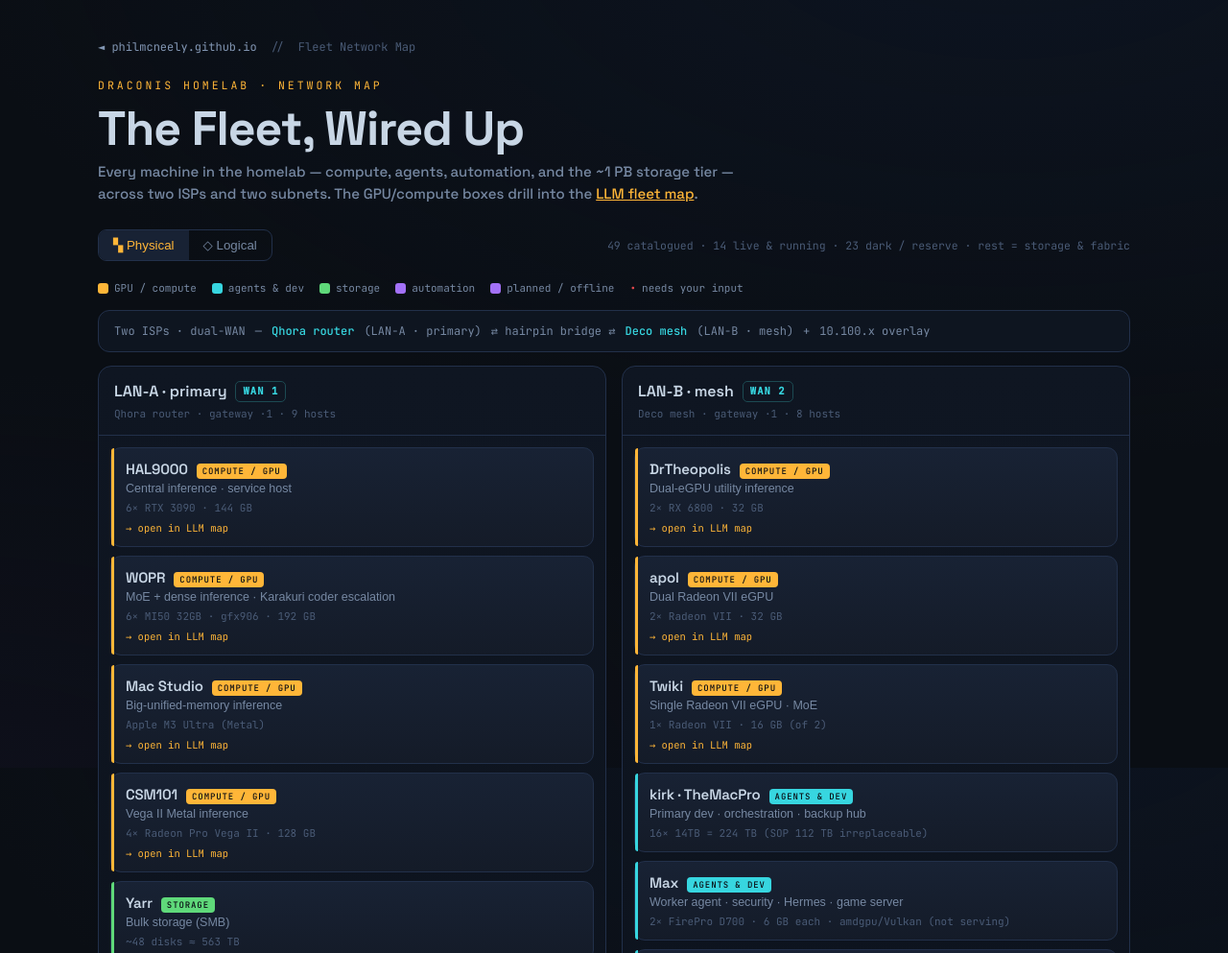
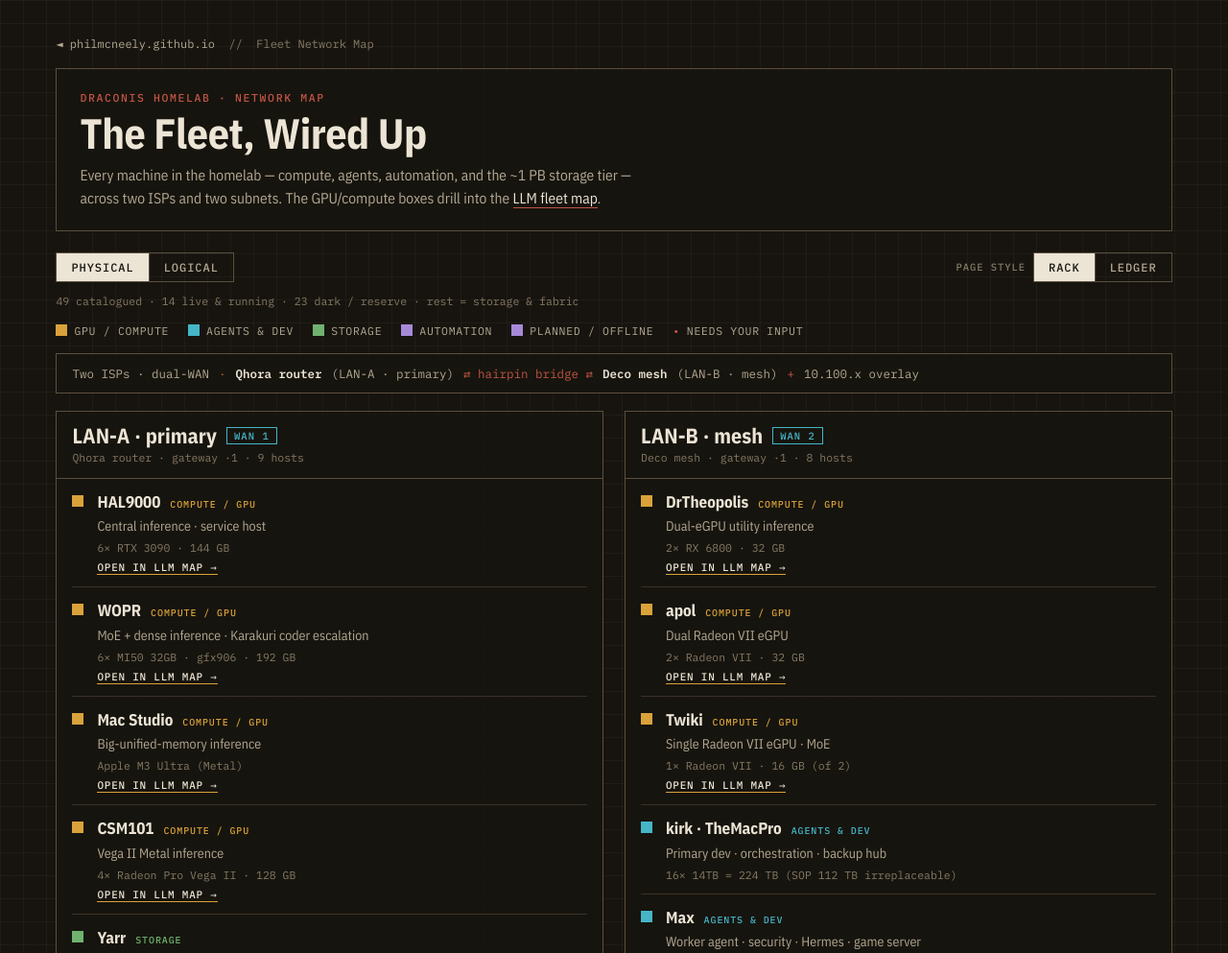
Before and after one commit to philmcneely/draconis-fleet-map, a plain HTML site: page network.html in a window 1280 px wide. Shown: the top 993 px of the page at 96% size. Drawn offline with nearby package versions, Linux system fonts and the light colour scheme.

Commit message:
network: same Rack / Ledger looks and shared switch as the LLM map; node data unchanged

```diff
--- a/network.html
+++ b/network.html
@@ -7,118 +7,163 @@
 <meta name="description" content="The Draconis homelab network — every machine, its subnet and role, the storage tier, and the compute fleet.">
 <link rel="preconnect" href="https://fonts.googleapis.com">
 <link rel="preconnect" href="https://fonts.gstatic.com" crossorigin>
-<link href="https://fonts.googleapis.com/css2?family=Space+Grotesk:wght@500;600;700&family=JetBrains+Mono:wght@400;500&display=swap" rel="stylesheet">
+<link href="https://fonts.googleapis.com/css2?family=Archivo:wdth,wght@62..125,400..900&family=IBM+Plex+Mono:wght@400;500;600&family=IBM+Plex+Sans+Condensed:wght@400;500;600;700&display=swap" rel="stylesheet">
+<script>
+/* same page-style choice as the LLM map: ?look= wins, then the saved choice, then rack */
+(function(){var l=null;try{l=new URLSearchParams(location.search).get('look')||localStorage.getItem('fleetmap-look')}catch(e){}
+document.documentElement.dataset.look=(l==='ledger')?'ledger':'rack';})();
+</script>
 <style>
+  /* palette shared with the LLM map and /systems (warm ink + paper); category colours kept */
   :root{
-    --bg:#0a0e14; --panel:#141b28; --panel2:#182234; --rail:#22304a; --rail2:#2c3d5c;
-    --ink:#c8d6e5; --mut:#7688a2; --dim:#4a5b76;
-    --amber:#ffb638; --cyan:#37d6e0; --green:#5fd97a; --violet:#a371f7; --red:#e5484d; --slate:#8296b3;
-    --mono:'JetBrains Mono',ui-monospace,SFMono-Regular,Menlo,monospace;
-    --disp:'Space Grotesk',system-ui,sans-serif;
+    --ink:#17140f; --line:#3a3227; --line2:#5a4f3e;
+    --paper:#ece4d5; --mut:#b3a892; --dim:#857a65;
+    --ox:#c05545;
+    --amber:#d9a23a; --cyan:#46b5c8; --green:#6fb26f; --violet:#a68ad8; --red:#e0574a; --slate:#9a917f;
+    --mono:'IBM Plex Mono',ui-monospace,SFMono-Regular,Menlo,monospace;
+    --cond:'IBM Plex Sans Condensed','Arial Narrow',sans-serif;
+    --grot:'Archivo','Arial Narrow',sans-serif;
+    color-scheme:dark;
   }
   *{box-sizing:border-box} html,body{margin:0}
-  body{background:var(--bg);color:var(--ink);font-family:var(--disp);line-height:1.5;min-height:100vh;
-    background-image:radial-gradient(1100px 560px at 82% -10%,#12203a55,transparent),radial-gradient(900px 480px at -5% 108%,#1a142e44,transparent);
-    background-attachment:fixed}
-  .wrap{max-width:1120px;margin:0 auto;padding:40px 22px 80px}
+  body{background:var(--ink);color:var(--paper);font:15px/1.5 var(--cond);min-height:100vh;-webkit-font-smoothing:antialiased}
+  [data-look="rack"] body{background-image:linear-gradient(#ece4d50a 1px,transparent 1px),linear-gradient(90deg,#ece4d50a 1px,transparent 1px);background-size:24px 24px}
+  [data-look="ledger"] body{font-family:var(--grot)}
+  .wrap{max-width:1240px;margin:0 auto;padding:clamp(16px,3vw,40px) clamp(16px,3vw,40px) 80px}
   a{color:inherit}
-  .kick{font-family:var(--mono);font-size:11.5px;letter-spacing:.26em;text-transform:uppercase;color:var(--amber);margin:0 0 12px}
-  h1{font-family:var(--disp);font-weight:700;font-size:clamp(30px,5vw,50px);line-height:1.02;letter-spacing:-.02em;margin:0 0 8px}
-  .lede{color:var(--mut);max-width:70ch;margin:0;font-size:15px}
-  .crumb{font-family:var(--mono);font-size:12px;color:var(--dim);margin:0 0 22px}
-  .crumb a{color:var(--slate);text-decoration:none} .crumb a:hover{color:var(--amber)}
-  .toolbar{display:flex;flex-wrap:wrap;gap:10px;align-items:center;margin:26px 0 8px}
-  .seg{display:inline-flex;border:1px solid var(--rail);border-radius:9px;overflow:hidden;font-family:var(--mono);font-size:12.5px}
-  .seg button{background:transparent;color:var(--mut);border:0;padding:8px 15px;cursor:pointer;transition:.14s}
-  .seg button.on{background:var(--panel2);color:var(--amber)}
-  .seg button:not(.on):hover{color:var(--ink)}
-  .count{font-family:var(--mono);font-size:11.5px;color:var(--dim);margin-left:auto}
-  /* subnet columns */
-  .lanes{display:grid;grid-template-columns:1fr 1fr;gap:16px;margin-top:14px}
-  @media(max-width:760px){.lanes{grid-template-columns:1fr}}
-  .lane{border:1px solid var(--rail);border-radius:14px;background:linear-gradient(180deg,#0f1622,#0c121c);overflow:hidden}
-  .lanehead{padding:14px 16px;border-bottom:1px solid var(--rail);display:flex;flex-direction:column;gap:3px}
-  .lanehead .gw{font-family:var(--mono);font-size:11px;color:var(--dim)}
-  .lanehead .nm{font-family:var(--disp);font-weight:600;font-size:16px;display:flex;align-items:center;gap:9px}
-  .lanehead .wan{font-family:var(--mono);font-size:10.5px;letter-spacing:.1em;text-transform:uppercase;color:var(--cyan);
-    border:1px solid #1c4a52;border-radius:5px;padding:2px 7px}
-  .nodes{padding:12px;display:flex;flex-direction:column;gap:9px}
-  .node{position:relative;display:block;width:100%;text-align:left;cursor:pointer;color:inherit;text-decoration:none;
-    background:linear-gradient(180deg,var(--panel2),var(--panel));border:1px solid var(--rail);border-radius:11px;
-    padding:12px 13px 12px 15px;transition:border-color .15s,transform .15s}
-  .node::before{content:"";position:absolute;left:0;top:0;bottom:0;width:3px;border-radius:11px 0 0 11px;background:var(--ac,var(--slate))}
-  .node:hover{border-color:var(--rail2);transform:translateY(-1px)}
-  .node:focus-visible{outline:2px solid var(--cyan);outline-offset:2px}
-  .nrow{display:flex;align-items:baseline;gap:9px;flex-wrap:wrap}
-  .nname{font-family:var(--disp);font-weight:600;font-size:15px;letter-spacing:-.01em}
-  .ntag{font-family:var(--mono);font-size:9px;letter-spacing:.1em;text-transform:uppercase;color:var(--bg);
-    background:var(--ac,var(--slate));border-radius:4px;padding:2px 6px;font-weight:500}
-  .nrole{color:var(--mut);font-size:12.5px;margin-top:3px}
-  .nmeta{font-family:var(--mono);font-size:11px;color:var(--dim);margin-top:6px;display:flex;flex-wrap:wrap;gap:3px 12px}
-  .nmeta b{color:var(--slate);font-weight:400}
-  .drill{font-family:var(--mono);font-size:10.5px;color:var(--amber);margin-top:7px}
-  .badge{font-family:var(--mono);font-size:9.5px;padding:1px 6px;border-radius:4px;border:1px solid currentColor;margin-left:2px}
-  .b-off{color:#c96} .b-plan{color:var(--violet)} .b-multi{color:var(--cyan)}
-  /* group trays */
-  .tray{margin-top:16px;border:1px dashed var(--rail2);border-radius:14px;padding:14px 16px;background:#0c121c88}
-  .tray h3{font-family:var(--mono);font-size:11px;letter-spacing:.18em;text-transform:uppercase;color:var(--dim);margin:0 0 12px;font-weight:500}
-  .tray.dark .node{opacity:.6;filter:saturate(.65)} .tray.dark .node:hover{opacity:1;filter:none}
-  .traygrid{display:grid;grid-template-columns:repeat(auto-fill,minmax(210px,1fr));gap:9px}
+  button{font:inherit;color:inherit}
+  :focus-visible{outline:2px solid var(--ox);outline-offset:2px}
+  .crumb{font:12px var(--mono);color:var(--dim);margin:0 0 18px}
+  .crumb a{color:var(--mut);text-decoration:none} .crumb a:hover{color:var(--paper)}
+  .kick{font:500 11.5px var(--mono);letter-spacing:.14em;text-transform:uppercase;color:var(--ox);margin:0 0 8px}
+  h1{margin:0 0 10px;line-height:.95}
+  [data-look="rack"] h1{font:700 44px/1 var(--cond);letter-spacing:-.01em}
+  [data-look="ledger"] h1{font-family:var(--grot);font-stretch:68%;font-weight:900;font-size:clamp(52px,8vw,112px);letter-spacing:-.03em;text-transform:uppercase;line-height:.86}
+  .lede{color:var(--mut);max-width:72ch;margin:0;font-size:15.5px}
+  .lede a{color:var(--paper);text-decoration:none;border-bottom:1px solid var(--ox)}
+  .head{padding-bottom:18px}
+  [data-look="rack"] .head{border:1.5px solid var(--line2);padding:22px 24px;background:#17140fd9}
+  [data-look="ledger"] .head{border-bottom:6px solid var(--paper)}
+  /* toolbar: view toggle + page style switch */
+  .toolbar{display:flex;flex-wrap:wrap;gap:12px 18px;align-items:center;margin:22px 0 6px}
+  .seg,.look{display:inline-flex;border:1.5px solid var(--line2)}
+  .seg button,.look button{background:none;border:0;padding:7px 15px;cursor:pointer;font:500 12px var(--mono);letter-spacing:.08em;text-transform:uppercase;color:var(--mut)}
+  .seg button+button,.look button+button{border-left:1.5px solid var(--line2)}
+  .seg button.on,.look button[aria-checked="true"]{background:var(--paper);color:var(--ink)}
+  .seg button:not(.on):hover,.look button[aria-checked="false"]:hover{color:var(--paper)}
+  [data-look="ledger"] .seg,[data-look="ledger"] .look{border:2px solid var(--paper)}
+  [data-look="ledger"] .seg button+button,[data-look="ledger"] .look button+button{border-left:2px solid var(--paper)}
+  .lookctl{display:flex;align-items:center;gap:8px;margin-left:auto}
+  .lookctl .k{font:500 10.5px var(--mono);text-transform:uppercase;letter-spacing:.09em;color:var(--dim)}
+  .count{font:11.5px var(--mono);color:var(--dim);flex-basis:100%}
+  /* category swatches */
   .c-compute{--ac:var(--amber)} .c-agent{--ac:var(--cyan)} .c-storage{--ac:var(--green)}
   .c-auto{--ac:var(--violet)} .c-gear{--ac:var(--slate)} .c-planned{--ac:var(--violet)} .c-legacy{--ac:var(--dim)}
-  /* legend */
-  .legend{display:flex;flex-wrap:wrap;gap:6px 16px;margin:20px 0 4px;font-family:var(--mono);font-size:11px;color:var(--mut)}
-  .legend .k{display:inline-flex;align-items:center;gap:6px}
-  .sw{width:11px;height:11px;border-radius:3px;display:inline-block}
-  .fabric{margin:14px 0 0;padding:12px 16px;border:1px solid var(--rail);border-radius:12px;background:#0e1520;
-    font-family:var(--mono);font-size:12px;color:var(--mut);display:flex;flex-wrap:wrap;gap:6px 10px;align-items:center}
-  .fabric b{color:var(--cyan);font-weight:500}
+  .legend{display:flex;flex-wrap:wrap;gap:8px 20px;margin:16px 0 4px;font:11.5px var(--mono);text-transform:uppercase;letter-spacing:.06em;color:var(--mut)}
+  .legend .k{display:inline-flex;align-items:center;gap:7px}
+  .sw{width:12px;height:12px;display:inline-block;flex:none}
+  .todo{color:var(--red)}
+  /* fabric line */
+  .fabric{margin:16px 0 0;padding:12px 0;font:12.5px var(--mono);color:var(--mut);display:flex;flex-wrap:wrap;gap:6px 10px;align-items:center}
+  .fabric b{color:var(--paper);font-weight:600}
+  .fabric .ar{color:var(--ox)}
+  [data-look="rack"] .fabric{border:1.5px solid var(--line2);padding:12px 16px;background:#17140fe6}
+  [data-look="ledger"] .fabric{border-top:2px solid var(--paper);border-bottom:1px solid var(--line2)}
+  /* subnet columns */
+  .lanes{display:grid;grid-template-columns:1fr 1fr;gap:0 28px;margin-top:18px}
+  @media(max-width:760px){.lanes{grid-template-columns:1fr;gap:22px}}
+  .lanehead{padding:12px 0 10px;display:flex;flex-direction:column;gap:4px}
+  .lanehead .nm{display:flex;align-items:center;gap:10px;flex-wrap:wrap}
+  .lanehead .gw{font:11.5px var(--mono);color:var(--dim)}
+  .lanehead .wan{font:500 10.5px var(--mono);letter-spacing:.1em;text-transform:uppercase;color:var(--cyan);border:1px solid var(--cyan);padding:1px 7px}
+  [data-look="rack"] .lanes{gap:0 22px}
+  [data-look="rack"] .lane{border:1.5px solid var(--line2);background:#17140fe6;align-self:start}
+  [data-look="rack"] .lanehead{padding:14px 16px;border-bottom:1.5px solid var(--line2)}
+  [data-look="rack"] .lanehead .nm{font:700 22px/1 var(--cond)}
+  [data-look="ledger"] .lanehead{border-bottom:2px solid var(--paper)}
+  [data-look="ledger"] .lanehead .nm{font-family:var(--grot);font-stretch:68%;font-weight:900;font-size:34px;text-transform:uppercase;letter-spacing:-.02em;line-height:1}
+  .nodes{display:flex;flex-direction:column}
+  /* one machine = one row */
+  .node{display:grid;grid-template-columns:14px 1fr;column-gap:12px;width:100%;text-align:left;cursor:pointer;background:none;border:0;border-bottom:1px solid var(--line);padding:12px 4px 12px 0}
+  .node::before{content:"";grid-row:1 / span 4;width:12px;height:12px;margin-top:5px;background:var(--ac,var(--slate))}
+  .node > *{grid-column:2}
+  .node:hover{background:#ece4d50a}
+  [data-look="rack"] .nodes{padding:0 16px}
+  [data-look="rack"] .node:last-child{border-bottom:0}
+  .nrow{display:flex;align-items:baseline;gap:10px;flex-wrap:wrap}
+  .nname{font-weight:700;font-size:17px;letter-spacing:-.005em}
+  [data-look="ledger"] .nname{font-size:16px}
+  .ntag{font:500 10px var(--mono);letter-spacing:.09em;text-transform:uppercase;color:var(--ac,var(--slate))}
+  .nrole{color:var(--mut);font-size:14px;margin-top:2px}
+  .nmeta{font:11.5px var(--mono);color:var(--dim);margin-top:4px;display:flex;flex-wrap:wrap;gap:3px 10px}
+  .nmeta b{color:var(--mut);font-weight:400}
+  .drill{font:500 11px var(--mono);text-transform:uppercase;letter-spacing:.07em;color:var(--paper);margin-top:6px;justify-self:start;border-bottom:1px solid var(--amber)}
+  .badge{font:10px var(--mono);text-transform:uppercase;letter-spacing:.06em;padding:0 6px;border:1px solid currentColor;margin-left:2px}
+  .b-off{color:#d79a6a} .b-plan{color:var(--violet)} .b-multi{color:var(--cyan)}
+  /* trays: rack gear, dark reserve, legacy */
+  .tray{margin-top:30px}
+  .tray h3{font:500 11px var(--mono);letter-spacing:.12em;text-transform:uppercase;color:var(--dim);margin:0 0 6px;padding-bottom:8px}
+  [data-look="rack"] .tray{border:1.5px dashed var(--line2);padding:14px 16px;background:#17140fcc}
+  [data-look="rack"] .tray h3{border-bottom:1px solid var(--line2)}
+  [data-look="ledger"] .tray h3{border-bottom:2px solid var(--paper);color:var(--mut)}
+  .tray.dark .node{opacity:.62} .tray.dark .node:hover{opacity:1}
+  .traygrid{display:grid;grid-template-columns:repeat(auto-fill,minmax(250px,1fr));column-gap:24px}
   /* logical view */
-  .logical{margin-top:14px;display:grid;gap:14px}
-  .lcard{border:1px solid var(--rail);border-radius:14px;background:linear-gradient(180deg,#0f1622,#0c121c);padding:16px 18px}
-  .lcard h3{font-family:var(--disp);font-weight:600;font-size:16px;margin:0 0 4px;display:flex;align-items:center;gap:9px}
-  .lcard .sub{color:var(--mut);font-size:13px;margin:0 0 12px}
-  .chips{display:flex;flex-wrap:wrap;gap:7px}
-  .chip{font-family:var(--mono);font-size:11.5px;color:var(--ink);background:var(--panel2);border:1px solid var(--rail);
-    border-radius:7px;padding:5px 10px}
-  .chip.pub{border-color:#2c5c3d;color:#8fe0a8} .chip.gate{border-color:#4a3c6b;color:#c3b3e6}
-  .flow{font-family:var(--mono);font-size:12.5px;color:var(--mut);line-height:1.9}
-  .flow b{color:var(--amber);font-weight:500} .flow .ar{color:var(--dim)}
+  .logical{margin-top:18px;display:grid;gap:26px}
+  .lcard{padding:0 0 18px}
+  [data-look="rack"] .lcard{border:1.5px solid var(--line2);background:#17140fe6;padding:18px 20px}
+  [data-look="ledger"] .lcard{border-bottom:2px solid var(--paper)}
+  .lcard h3{margin:0 0 6px;display:flex;align-items:center;gap:10px}
+  [data-look="rack"] .lcard h3{font:700 22px/1.1 var(--cond)}
+  [data-look="ledger"] .lcard h3{font-family:var(--grot);font-stretch:68%;font-weight:900;font-size:32px;text-transform:uppercase;letter-spacing:-.02em}
+  .lcard .sub{color:var(--mut);font-size:14.5px;margin:0 0 14px;max-width:80ch}
+  .chips{display:flex;flex-wrap:wrap;gap:6px}
+  .chip{font:12px var(--mono);color:var(--paper);border:1px solid var(--line2);padding:4px 9px}
+  .chip.pub{border-color:var(--green);color:var(--green)} .chip.gate{border-color:var(--violet);color:var(--violet)}
+  .flow{font:13px/2 var(--mono);color:var(--mut)}
+  .flow b{color:var(--paper);font-weight:600} .flow .ar{color:var(--dim)}
   /* detail drawer */
-  .scrim{position:fixed;inset:0;background:#04060acc;opacity:0;pointer-events:none;transition:.18s;z-index:5}
+  .scrim{position:fixed;inset:0;background:#0b0907cc;opacity:0;pointer-events:none;transition:opacity .18s;z-index:5}
   .scrim.on{opacity:1;pointer-events:auto}
-  .drawer{position:fixed;top:0;right:0;bottom:0;width:min(440px,92vw);background:linear-gradient(180deg,#101825,#0b111a);
-    border-left:1px solid var(--rail2);transform:translateX(100%);transition:.22s;z-index:6;overflow-y:auto;padding:26px 24px 40px}
+  .drawer{position:fixed;top:0;right:0;bottom:0;width:min(460px,92vw);background:var(--ink);border-left:2px solid var(--line2);transform:translateX(100%);transition:transform .22s;z-index:6;overflow-y:auto;padding:26px 24px 40px}
   .drawer.on{transform:none}
-  .drawer .x{position:absolute;top:16px;right:18px;background:transparent;border:0;color:var(--mut);font-size:22px;cursor:pointer;font-family:var(--mono)}
-  .drawer .x:hover{color:var(--ink)}
-  .dkick{font-family:var(--mono);font-size:10.5px;letter-spacing:.2em;text-transform:uppercase;color:var(--ac,var(--amber));margin:0 0 6px}
-  .drawer h2{font-family:var(--disp);font-weight:700;font-size:26px;margin:0 0 4px;letter-spacing:-.02em}
-  .drawer .drole{color:var(--mut);font-size:14px;margin:0 0 18px}
-  .specrow{display:flex;justify-content:space-between;gap:16px;padding:9px 0;border-bottom:1px solid var(--rail);font-size:13.5px}
-  .specrow .sk{font-family:var(--mono);font-size:10.5px;letter-spacing:.08em;text-transform:uppercase;color:var(--dim)}
-  .specrow .sv{color:var(--ink);text-align:right;font-variant-numeric:tabular-nums}
-  .ddesc{margin:16px 0 0;font-size:13.5px;line-height:1.6;color:var(--mut)}
-  .dlink{display:inline-block;margin-top:18px;font-family:var(--mono);font-size:12.5px;color:var(--amber);text-decoration:none;
-    border:1px solid #4a3a18;border-radius:8px;padding:8px 13px}
-  .dlink:hover{background:#1a1408}
-  footer{margin-top:44px;font-family:var(--mono);font-size:11.5px;color:var(--dim);display:flex;gap:16px;flex-wrap:wrap}
-  footer a{color:var(--mut);text-decoration:none;border-bottom:1px solid var(--rail)} footer a:hover{color:var(--cyan)}
-  .todo{color:var(--red)}
+  @media(prefers-reduced-motion:reduce){.drawer,.scrim{transition:none}}
+  .drawer .x{position:absolute;top:14px;right:16px;background:none;border:1.5px solid var(--line2);color:var(--mut);font:16px var(--mono);cursor:pointer;width:34px;height:34px}
+  .drawer .x:hover{color:var(--paper)}
+  .dkick{font:500 10.5px var(--mono);letter-spacing:.14em;text-transform:uppercase;margin:0 0 6px}
+  .drawer h2{margin:0 0 4px;font:700 30px/1.05 var(--cond)}
+  [data-look="ledger"] .drawer h2{font-family:var(--grot);font-stretch:68%;font-weight:900;font-size:40px;text-transform:uppercase;letter-spacing:-.02em}
+  .drawer .drole{color:var(--mut);font-size:15px;margin:0 0 16px}
+  .specrow{display:flex;justify-content:space-between;gap:16px;padding:9px 0;border-bottom:1px solid var(--line);font-size:14px}
+  .specrow .sk{font:500 10.5px var(--mono);letter-spacing:.08em;text-transform:uppercase;color:var(--dim)}
+  .specrow .sv{text-align:right;font-variant-numeric:tabular-nums}
+  .ddesc{margin:16px 0 0;font-size:14.5px;line-height:1.6;color:var(--mut)}
+  .dlink{display:inline-block;margin-top:18px;font:500 12px var(--mono);text-transform:uppercase;letter-spacing:.07em;color:var(--ink);background:var(--paper);text-decoration:none;padding:9px 14px}
+  .dlink:hover{background:var(--amber)}
+  footer{margin-top:44px;font:11.5px var(--mono);color:var(--dim);display:flex;gap:16px;flex-wrap:wrap}
+  footer a{color:var(--mut);text-decoration:none;border-bottom:1px solid var(--line2)} footer a:hover{color:var(--paper)}
+  @media(max-width:760px){.lookctl{margin-left:0}[data-look="rack"] .head{padding:18px}}
 </style>
 </head>
 <body>
 <div class="wrap">
   <p class="crumb"><a href="https://philmcneely.github.io/">◄ philmcneely.github.io</a> &nbsp;//&nbsp; Fleet Network Map</p>
+  <header class="head">
   <p class="kick">Draconis Homelab · Network Map</p>
   <h1>The Fleet, Wired Up</h1>
-  <p class="lede">Every machine in the homelab — compute, agents, automation, and the ~1 PB storage tier — across two ISPs and two subnets. The GPU/compute boxes drill into the <a href="index.html" style="color:var(--amber)">LLM fleet map</a>.</p>
+  <p class="lede">Every machine in the homelab — compute, agents, automation, and the ~1 PB storage tier — across two ISPs and two subnets. The GPU/compute boxes drill into the <a href="index.html">LLM fleet map</a>.</p>
+  </header>
 
   <div class="toolbar">
     <div class="seg" role="tablist">
-      <button id="tPhys" class="on" onclick="setView('phys')">▚ Physical</button>
-      <button id="tLog" onclick="setView('log')">◇ Logical</button>
+      <button id="tPhys" class="on" onclick="setView('phys')">Physical</button>
+      <button id="tLog" onclick="setView('log')">Logical</button>
     </div>
+    <div class="lookctl"><span class="k" id="lookLabel">Page style</span>
+      <div class="look" role="radiogroup" aria-labelledby="lookLabel">
+        <button type="button" role="radio" data-look="rack" aria-checked="true">Rack</button>
+        <button type="button" role="radio" data-look="ledger" aria-checked="false">Ledger</button>
+      </div></div>
     <span class="count" id="count"></span>
   </div>
 
@@ -315,7 +360,7 @@ function metaLine(n){
 }
 function nodeCard(n){
   const cls=CATCLS[n.cat]||'c-gear';
-  const drill=n.link?'<div class="drill">→ open in LLM map</div>':'';
+  const drill=n.link?'<div class="drill">open in LLM map →</div>':'';
   const todo=n.todo?' <span class="todo">•</span>':'';
   return `<button class="node ${cls}" onclick="openD('${n.id}')">
     <div class="nrow"><span class="nname">${esc(n.name)}${todo}</span>
@@ -327,7 +372,7 @@ function nodeCard(n){
 function renderPhysical(){
   // fabric summary
   document.getElementById('fabric').innerHTML =
-    `<span>Two ISPs · dual-WAN</span><span class="ar">—</span>`+
+    `<span>Two ISPs · dual-WAN</span><span class="ar">·</span>`+
     `<b>${esc(GEAR.A.router)}</b> <span>(${esc(GEAR.A.name)})</span>`+
     `<span class="ar">⇄ hairpin bridge ⇄</span>`+
     `<b>${esc(GEAR.B.router)}</b> <span>(${esc(GEAR.B.name)})</span>`+
@@ -351,10 +396,10 @@ function renderPhysical(){
   // planned tray
   const planned=N.filter(n=>n.cat==='planned');
   document.getElementById('trayPlanned').innerHTML =
-    `<h3>◐ Dark reserve — enterprise iron, powered down / not yet deployed</h3><div class="traygrid">${planned.map(nodeCard).join('')}</div>`;
+    `<h3>Dark reserve — enterprise iron, powered down / not yet deployed</h3><div class="traygrid">${planned.map(nodeCard).join('')}</div>`;
   const legacy=N.filter(n=>n.cat==='legacy');
   document.getElementById('trayLegacy').innerHTML =
-    `<h3>◐ Dark / legacy — powered down or unassigned</h3><div class="traygrid">${legacy.map(nodeCard).join('')}</div>`
+    `<h3>Dark / legacy — powered down or unassigned</h3><div class="traygrid">${legacy.map(nodeCard).join('')}</div>`
     + `<p style="font-family:var(--mono);font-size:11px;color:var(--dim);margin:12px 0 0">+ additional dark equipment on hand, not individually catalogued.</p>`;
 }
 
@@ -427,6 +472,13 @@ function setView(v){
 }
 
 renderLegend(); renderPhysical(); renderLogical();
+function setLook(l){
+  document.documentElement.dataset.look=l;
+  document.querySelectorAll('.look button').forEach(b=>b.setAttribute('aria-checked',String(b.dataset.look===l)));
+  try{localStorage.setItem('fleetmap-look',l)}catch(e){}
+}
+setLook(document.documentElement.dataset.look);
+document.querySelectorAll('.look button').forEach(b=>b.addEventListener('click',()=>setLook(b.dataset.look)));
 </script>
 </body>
 </html>
```
